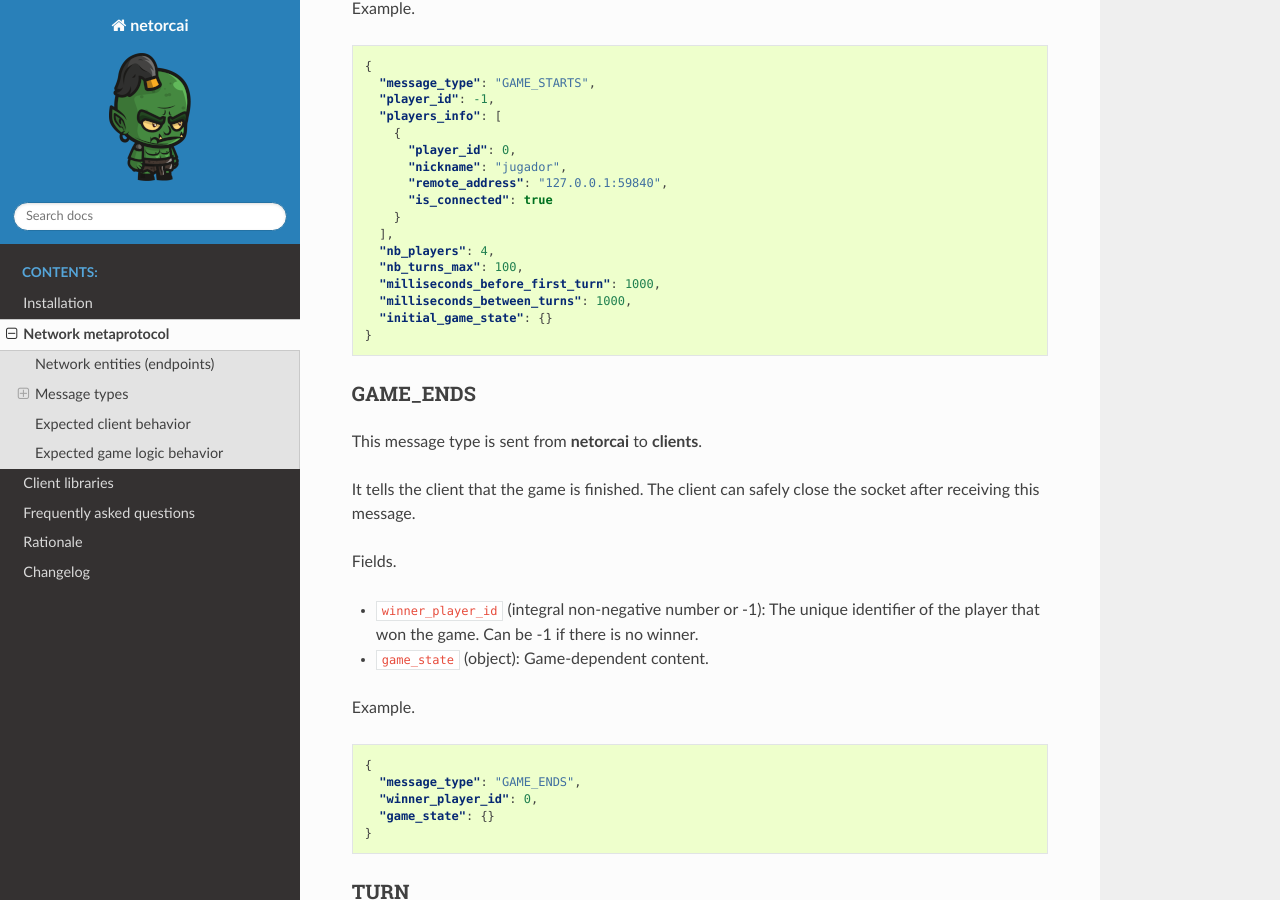
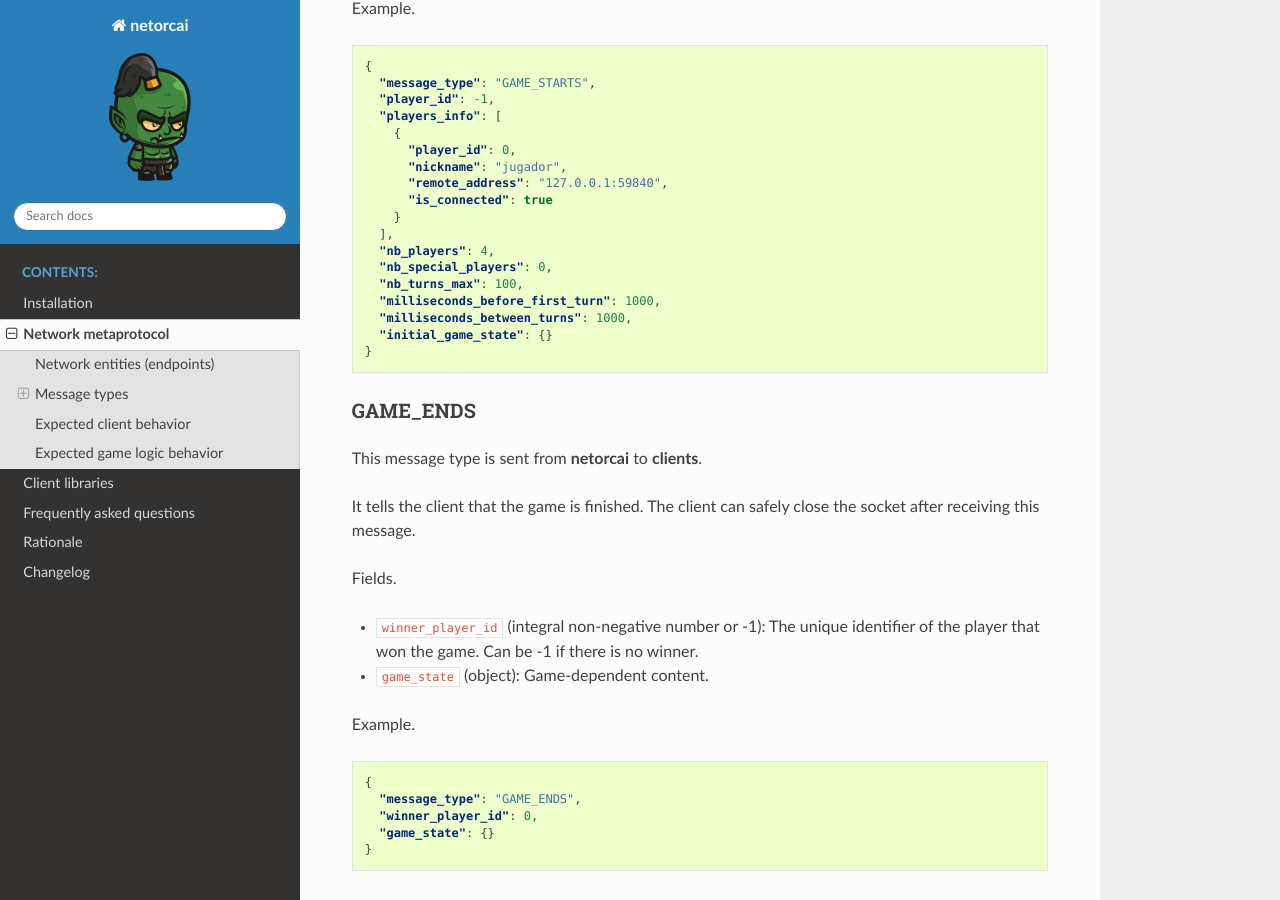
Before and after one commit to netorcai/netorcai, a Sphinx documentation site: the page built from docs/metaprotocol.rst, in a window 1280 px wide and 900 px high, scrolled down 3761 px. Built offline with Sphinx 7.4.7 and the Read the Docs theme 2.0.0, drawn with Linux system fonts in a browser that asks for light colours; some of the changed text lies outside the part shown.

Commit message:
[doc] update msg examples (nb_special_players)

```diff
--- a/docs/metaprotocol.rst
+++ b/docs/metaprotocol.rst
@@ -196,6 +196,7 @@
        }
      ],
      "nb_players": 4,
+     "nb_special_players": 0,
      "nb_turns_max": 100,
      "milliseconds_before_first_turn": 1000,
      "milliseconds_between_turns": 1000,
@@ -325,6 +326,7 @@
    {
      "message_type": "DO_INIT",
      "nb_players": 4,
+     "nb_special_players": 0,
      "nb_turns_max": 100
    }
 
```
